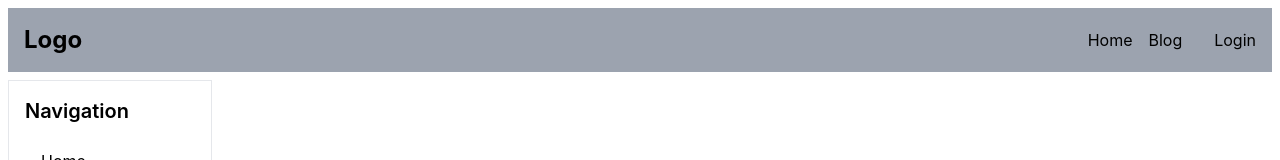
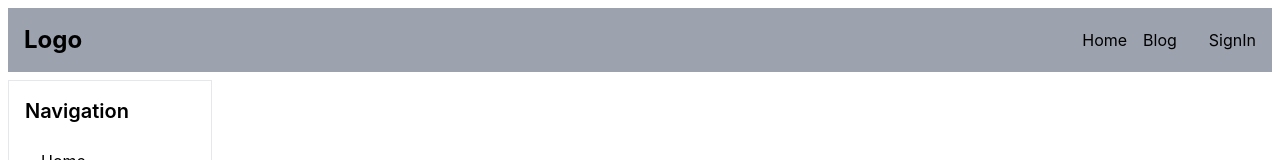
Before and after one commit to rkshaon/blog, a React (Create React App) app in the folder frontend_react/: page /signin in a window 1280 px wide. Shown: the top 160 px of the page. Built offline with nearby package versions, Linux system fonts and the light colour scheme.

Commit message:
remove some unneccessary console log

```diff
--- a/frontend_react/src/components/Home.js
+++ b/frontend_react/src/components/Home.js
@@ -7,8 +7,6 @@ const Home = () => {
   const { isLoggedIn } = useAuth();
 
   useEffect(() => {
-    console.log('Token in cookies on home page:', cookies.token);
-    console.log('isLoggedIn state on home page:', isLoggedIn);
   }, [cookies, isLoggedIn]);
 
   return (
--- a/frontend_react/src/components/Navbar.js
+++ b/frontend_react/src/components/Navbar.js
@@ -45,7 +45,7 @@ const Navbar = () => {
                     <button onClick={logout} className="px-4 hover:text-gray-400">Logout</button>
                 </div>
                 :
-                    <Link to="/signin" className="block px-4 py-2 text-gray-800 hover:bg-gray-100">Login</Link>
+                    <Link to="/signin" className="block px-4 py-2 text-gray-800 hover:bg-gray-100">SignIn</Link>
                     }
               </div>
             )}
@@ -53,7 +53,7 @@ const Navbar = () => {
           <div className="relative hidden md:block">
           {!isLoggedIn ?
             <div className="hidden md:flex space-x-4">
-                <Link to="/signin" className="hover:text-gray-300">Login</Link>
+                <Link to="/signin" className="hover:text-gray-300">SignIn</Link>
             </div>
             :
             <>
```
